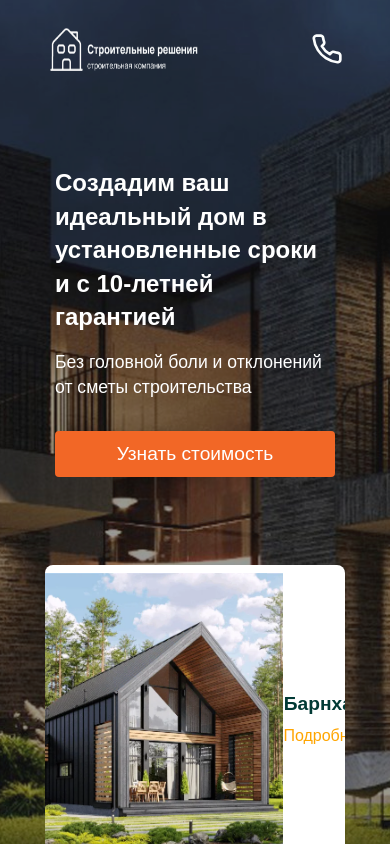
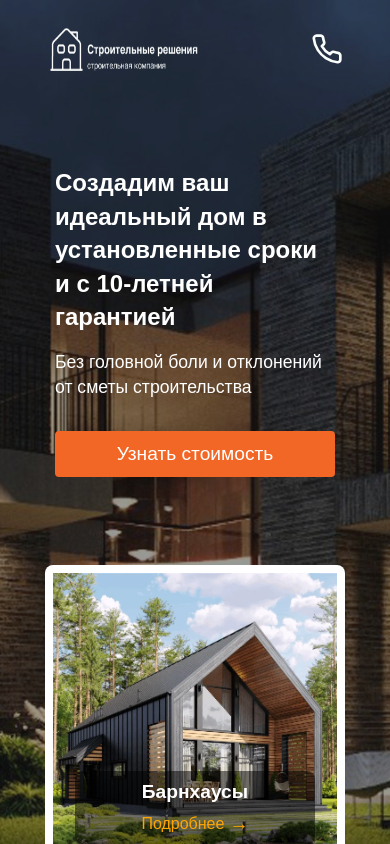
Before and after one commit to kiryl-f/test-task-next, a Next.js app: page / in a window 390 px wide. Shown: the top 844 px of the page. Built offline with nearby package versions, Linux system fonts and the light colour scheme.

Commit message:
mobile adjustments

```diff
--- a/src/app/styles/MobileCarousel.module.scss
+++ b/src/app/styles/MobileCarousel.module.scss
@@ -7,6 +7,12 @@
   background-color: transparent;
   padding: 2rem 1rem;
   color: white;
+  overflow: hidden;
+
+  .carouselWrapper {
+    display: flex; /* This will lay items out horizontally */
+    transition: transform 0.5s ease-in-out;
+  }
 
   .carouselItem {
     width: 100%;
@@ -20,6 +26,8 @@
     overflow: hidden;
     text-align: center;
     padding: 0.5rem;
+    position: relative;
+  }
 
   img {
     width: 100%;
@@ -28,19 +36,27 @@
   }
 
   .cardContent {
-      margin-top: 10px;
+    position: absolute;
+    bottom: 20px;
+    left: 50%;
+    transform: translateX(-50%);
+    color: #fff;
+    padding: 10px;
+    background: rgba(0, 0, 0, 0.5);
+    border-radius: 8px;
+    width: 80%;
+    text-align: center;
   }
 
   h3 {
     font-size: 1.2rem;
     font-weight: 700;
-      color: #013a35;
+    color: #fff;
     margin-bottom: 10px;
     white-space: nowrap;
     text-overflow: ellipsis;
     overflow: hidden;
   }
-
 
   .link {
     font-size: 1rem;
@@ -57,7 +73,6 @@
 
     &:hover span {
       transform: translateX(5px);
-      }
     }
   }
 
```
Lines whose indentation alone changed are shown as unchanged.
